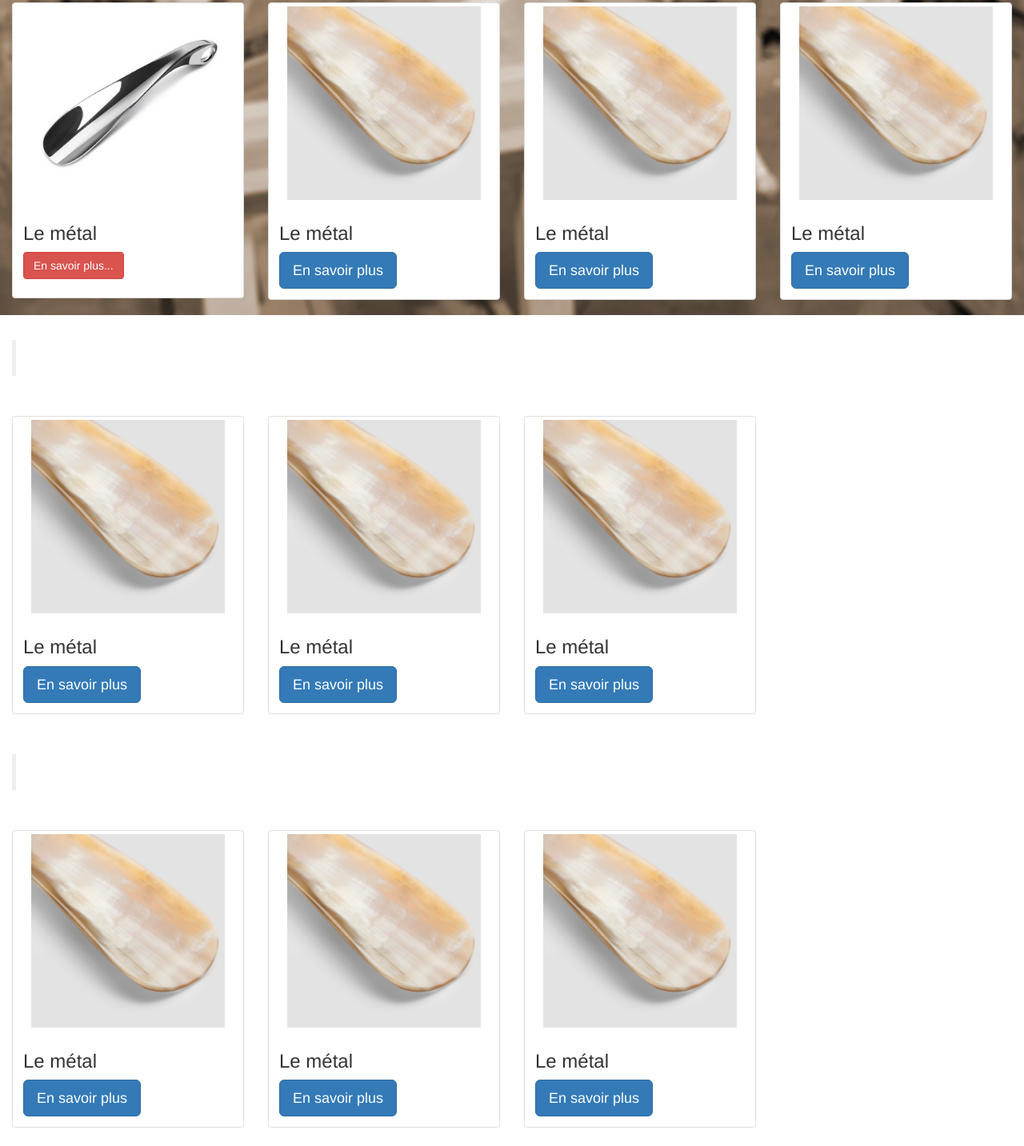
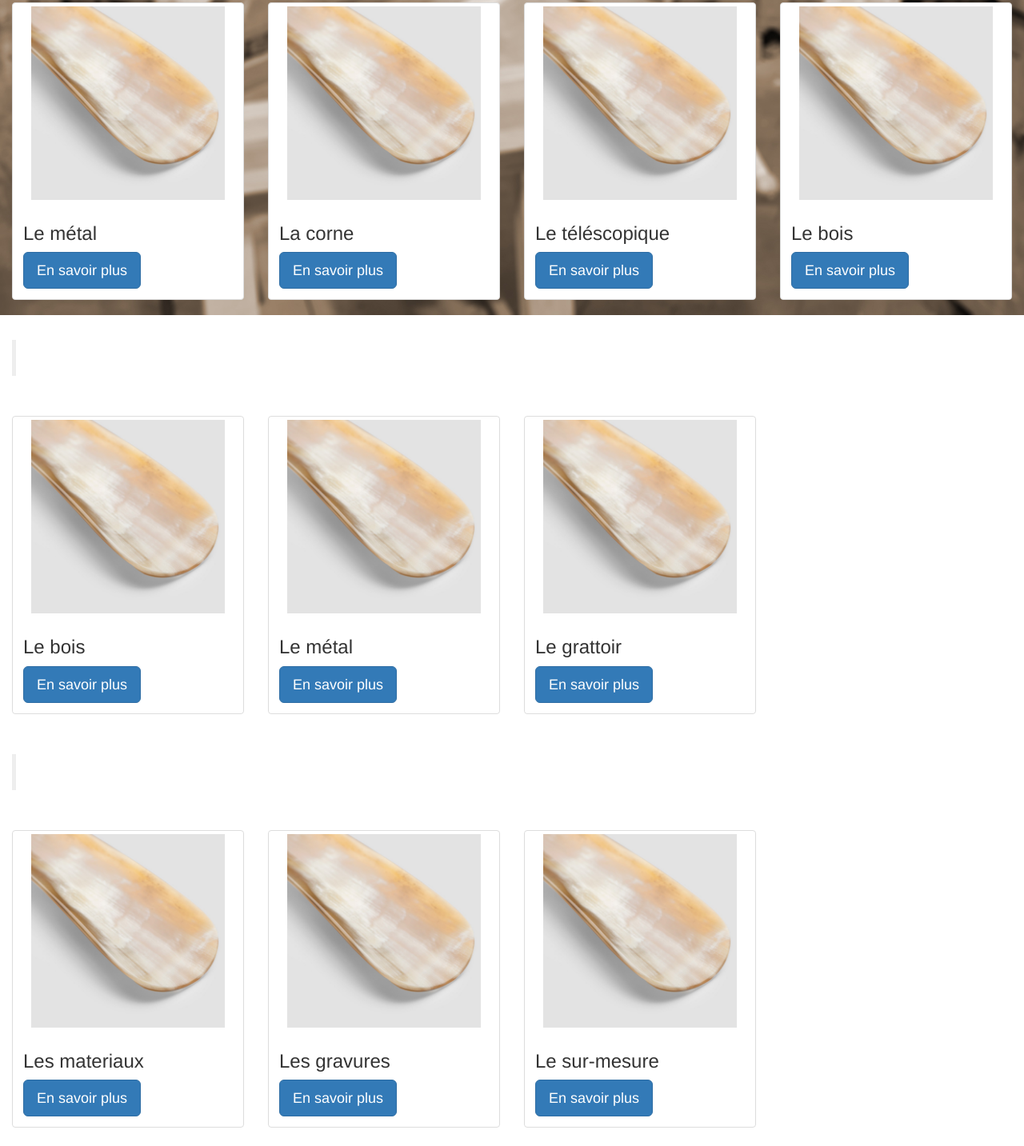
Before and after one commit to PatrickS45/projet_wildshoes, a plain HTML site: page index.html in a window 1280 px wide. Shown: the part 891-2324 px from the top of the page at 80% size. Drawn offline with nearby package versions, Linux system fonts and the light colour scheme.

Commit message:
ancres finies

```diff
--- a/index.html
+++ b/index.html
@@ -42,25 +42,25 @@
                         <li class="dropdown">
                             <a href="#" class="dropdown-toggle" data-toggle="dropdown" role="button" aria-haspopup="true" aria-expanded="false">Nos chausse-pieds <span class="caret"></span></a>
                             <ul class="dropdown-menu">
-                                <li><a href="#">Le métal</a></li>
-                                <li><a href="#">La corne</a></li>
-                                <li><a href="#">Le téléscopique</a></li>
-                                <li><a href="#">Le bois</a></li>
+                                <li><a href="#chausse-pied_metal">Le métal</a></li>
+                                <li><a href="#chausse-pied_corne">La corne</a></li>
+                                <li><a href="#chausse-pied_telescopique">Le téléscopique</a></li>
+                                <li><a href="#chausse-pied_bois">Le bois</a></li>
                             </ul>
                         </li>
                         <li class="dropdown">
                             <a href="#" class="dropdown-toggle" data-toggle="dropdown" role="button" aria-haspopup="true" aria-expanded="false">Nos tire-bottes <span class="caret"></span></a>
                             <ul class="dropdown-menu">
-                                <li><a href="#">Le bois</a></li>
-                                <li><a href="#">Le métal</a></li>
-                                <li><a href="#">Le grattoir</a></li>
+                                <li><a href="#tire-botte_bois">Le bois</a></li>
+                                <li><a href="#tire-botte_metal">Le métal</a></li>
+                                <li><a href="#grattoir">Le grattoir</a></li>
                             </ul>
                         <li class="dropdown">
                             <a href="#" class="dropdown-toggle" data-toggle="dropdown" role="button" aria-haspopup="true" aria-expanded="false">Personnalisation <span class="caret"></span></a>
                             <ul class="dropdown-menu">
-                                <li><a href="#">Les matériaux</a></li>
-                                <li><a href="#">Les gravures</a></li>
-                                <li><a href="#">Le sur-mesure</a></li>
+                                <li><a href="#materiaux">Les matériaux</a></li>
+                                <li><a href="#gravures">Les gravures</a></li>
+                                <li><a href="#sur-mesure">Le sur-mesure</a></li>
                             </ul>
                         <li><a href="#">Nous contacter</a></li>
                         </li>
@@ -153,21 +153,8 @@
 <div class="container-fluid">
     <div class="row">
         <div class="col-lg-3 col-md-4 col-sm-6 col-xs-12">
-            <div class="thumbnail">
-                <img class="chausse" src="image/chausse_pied_metal.jpeg" alt="Chausse-Pied">
-                <div class="caption">
-                    <h3>Le métal</h3>
-                    <p><a href="#" class="btn btn-danger" role="button">En savoir plus...</a> </p>
-
-                </div>
-            </div>
-        </div>
-
-
-
-    <div class="col-lg-3 col-md-4 col-sm-6 col-xs-12">
         <div class="thumbnail">
-            <img class="chausse" src="image/chausse_pied_corne.jpeg" alt="Le métal">
+            <img class="chausse" src="image/chausse_pied_corne.jpeg" alt="Le chausse-pied_metal" id="chausse-pied_metal">
             <div class="caption">
                 <h3>Le métal</h3>
 
@@ -197,11 +184,14 @@
         </div>
     </div>
 
+
+
+
     <div class="col-lg-3 col-md-4 col-sm-6 col-xs-12">
         <div class="thumbnail">
-            <img class="chausse" src="image/chausse_pied_corne.jpeg" alt="Le métal">
+            <img class="chausse" src="image/chausse_pied_corne.jpeg" alt="Le chausse-pied corne" id="chausse-pied_corne">
             <div class="caption">
-                <h3>Le métal</h3>
+                <h3>La corne</h3>
 
                 <!-- Button trigger modal -->
                 <button type="button" class="btn btn-primary btn-lg" data-toggle="modal" data-target="#myModal">
@@ -231,9 +221,41 @@
 
     <div class="col-lg-3 col-md-4 col-sm-6 col-xs-12">
         <div class="thumbnail">
-            <img class="chausse" src="image/chausse_pied_corne.jpeg" alt="Le métal">
+            <img class="chausse" src="image/chausse_pied_corne.jpeg" alt="Le chausse-pied téléscopique" id="chausse-pied_telescopique">
             <div class="caption">
-                <h3>Le métal</h3>
+                <h3>Le téléscopique</h3>
+
+                <!-- Button trigger modal -->
+                <button type="button" class="btn btn-primary btn-lg" data-toggle="modal" data-target="#myModal">
+                    En savoir plus
+                </button>
+
+                <!-- Modal -->
+                <div class="modal fade" id="myModal" tabindex="-1" role="dialog" aria-labelledby="myModalLabel">
+                    <div class="modal-dialog" role="document">
+                        <div class="modal-content">
+                            <div class="modal-header">
+
+                                <h4 class="modal-title" id="myModalLabel">Chausse-pied en métal</h4>
+                            </div>
+                            <div class="modal-body">
+                                <img src="image/chausse_pied_metal.jpeg" alt="un chausse-pied en métal"/>
+                            </div>
+                            <div class="modal-footer">
+                                <button type="button" class="btn btn-default" data-dismiss="modal">Fermer</button>
+                            </div>
+                        </div>
+                    </div>
+                </div>
+            </div>
+        </div>
+    </div>
+
+    <div class="col-lg-3 col-md-4 col-sm-6 col-xs-12">
+        <div class="thumbnail">
+            <img class="chausse" src="image/chausse_pied_corne.jpeg" alt="Le chausse-pied bois" id="chausse-pied_bois">
+            <div class="caption">
+                <h3>Le bois</h3>
 
                 <!-- Button trigger modal -->
                 <button type="button" class="btn btn-primary btn-lg" data-toggle="modal" data-target="#myModal">
@@ -266,7 +288,7 @@
 
 </div>
 
-
+<!---------------------------------------------------------- CITATION 2 --------------------------------------------------------->
 
 <div class="bloc_citation">
 
@@ -290,7 +312,39 @@
     <div class="row">
         <div class="col-lg-3 col-md-4 col-sm-6 col-xs-12">
             <div class="thumbnail">
-                <img class="chausse" src="image/chausse_pied_corne.jpeg" alt="Le métal">
+                <img class="chausse" src="image/chausse_pied_corne.jpeg" alt="Le tire-botte bois" id="tire-botte_bois">
+                <div class="caption">
+                    <h3>Le bois</h3>
+
+                    <!-- Button trigger modal -->
+                    <button type="button" class="btn btn-primary btn-lg" data-toggle="modal" data-target="#myModal">
+                        En savoir plus
+                    </button>
+
+                    <!-- Modal -->
+                    <div class="modal fade" id="myModal" tabindex="-1" role="dialog" aria-labelledby="myModalLabel">
+                        <div class="modal-dialog" role="document">
+                            <div class="modal-content">
+                                <div class="modal-header">
+
+                                    <h4 class="modal-title" id="myModalLabel">Chausse-pied en métal</h4>
+                                </div>
+                                <div class="modal-body">
+                                    <img src="image/chausse_pied_metal.jpeg" alt="un chausse-pied en métal"/>
+                                </div>
+                                <div class="modal-footer">
+                                    <button type="button" class="btn btn-default" data-dismiss="modal">Fermer</button>
+                                </div>
+                            </div>
+                        </div>
+                    </div>
+                </div>
+            </div>
+        </div>
+
+        <div class="col-lg-3 col-md-4 col-sm-6 col-xs-12">
+            <div class="thumbnail">
+                <img class="chausse" src="image/chausse_pied_corne.jpeg" alt="Le tire-botte métal" id="tire-botte_metal">
                 <div class="caption">
                     <h3>Le métal</h3>
 
@@ -322,9 +376,63 @@
 
         <div class="col-lg-3 col-md-4 col-sm-6 col-xs-12">
             <div class="thumbnail">
-                <img class="chausse" src="image/chausse_pied_corne.jpeg" alt="Le métal">
+                <img class="chausse" src="image/chausse_pied_corne.jpeg" alt="Le grattoir" id="grattoir">
                 <div class="caption">
-                    <h3>Le métal</h3>
+                    <h3>Le grattoir</h3>
+
+                    <!-- Button trigger modal -->
+                    <button type="button" class="btn btn-primary btn-lg" data-toggle="modal" data-target="#myModal">
+                        En savoir plus
+                    </button>
+
+                    <!-- Modal -->
+                    <div class="modal fade" id="myModal" tabindex="-1" role="dialog" aria-labelledby="myModalLabel">
+                        <div class="modal-dialog" role="document">
+                            <div class="modal-content">
+                                <div class="modal-header">
+
+                                    <h4 class="modal-title" id="myModalLabel">Chausse-pied en métal</h4>
+                                </div>
+                                <div class="modal-body">
+                                    <img src="image/chausse_pied_metal.jpeg" alt="un chausse-pied en métal"/>
+                                </div>
+                                <div class="modal-footer">
+                                    <button type="button" class="btn btn-default" data-dismiss="modal">Fermer</button>
+                                </div>
+                            </div>
+                        </div>
+                    </div>
+                </div>
+            </div>
+        </div>
+    </div>
+</div>
+
+<!--------------------------------------------------------------------- CITATION 3----------------------------------------------------------------->
+
+
+<div class="bloc_citation">
+    <div class="container-fluid">
+        <div class="row">
+            <div class="col-lg-12 col-md-4 col-sm-6 hidden-xs">
+                <blockquote>
+                    <p>"Neque porro quisquam est qui dolorem ipsum quia dolor sit amet, consectetur, adipisci velit..."</p>
+                </blockquote>
+            </div>
+        </div>
+    </div>
+</div>
+
+<!--------------------------------------------------------------------- PERSONNALISATION ----------------------------------------------------------------->
+
+
+<div class="container-fluid">
+    <div class="row">
+        <div class="col-lg-3 col-md-4 col-sm-6 col-xs-12">
+            <div class="thumbnail">
+                <img class="chausse" src="image/chausse_pied_corne.jpeg" alt="Les matériaux" id="materiaux">
+                <div class="caption">
+                    <h3>Les materiaux</h3>
 
                     <!-- Button trigger modal -->
                     <button type="button" class="btn btn-primary btn-lg" data-toggle="modal" data-target="#myModal">
@@ -354,68 +462,9 @@
 
         <div class="col-lg-3 col-md-4 col-sm-6 col-xs-12">
             <div class="thumbnail">
-                <img class="chausse" src="image/chausse_pied_corne.jpeg" alt="Le métal">
+                <img class="chausse" src="image/chausse_pied_corne.jpeg" alt="Les gravures" id="gravures">
                 <div class="caption">
-                    <h3>Le métal</h3>
-
-                    <!-- Button trigger modal -->
-                    <button type="button" class="btn btn-primary btn-lg" data-toggle="modal" data-target="#myModal">
-                        En savoir plus
-                    </button>
-
-                    <!-- Modal -->
-                    <div class="modal fade" id="myModal" tabindex="-1" role="dialog" aria-labelledby="myModalLabel">
-                        <div class="modal-dialog" role="document">
-                            <div class="modal-content">
-                                <div class="modal-header">
-
-                                    <h4 class="modal-title" id="myModalLabel">Chausse-pied en métal</h4>
-                                </div>
-                                <div class="modal-body">
-                                    <img src="image/chausse_pied_metal.jpeg" alt="un chausse-pied en métal"/>
-                                </div>
-                                <div class="modal-footer">
-                                    <button type="button" class="btn btn-default" data-dismiss="modal">Fermer</button>
-                                </div>
-                            </div>
-                        </div>
-                    </div>
-                </div>
-            </div>
-        </div>
-
-
-
-    </div>
-
-
-</div>
-
-<!--------------------------------------------------------------------- CITATION 3----------------------------------------------------------------->
-
-
-<div class="bloc_citation">
-    <div class="container-fluid">
-        <div class="row">
-            <div class="col-lg-12 col-md-4 col-sm-6 hidden-xs">
-                <blockquote>
-                    <p>"Neque porro quisquam est qui dolorem ipsum quia dolor sit amet, consectetur, adipisci velit..."</p>
-                </blockquote>
-            </div>
-        </div>
-    </div>
-</div>
-
-<!--------------------------------------------------------------------- PERSONNALISATION ----------------------------------------------------------------->
-
-
-<div class="container-fluid">
-    <div class="row">
-        <div class="col-lg-3 col-md-4 col-sm-6 col-xs-12">
-            <div class="thumbnail">
-                <img class="chausse" src="image/chausse_pied_corne.jpeg" alt="Le métal">
-                <div class="caption">
-                    <h3>Le métal</h3>
+                    <h3>Les gravures</h3>
 
                     <!-- Button trigger modal -->
                     <button type="button" class="btn btn-primary btn-lg" data-toggle="modal" data-target="#myModal">
@@ -445,41 +494,9 @@
 
         <div class="col-lg-3 col-md-4 col-sm-6 col-xs-12">
             <div class="thumbnail">
-                <img class="chausse" src="image/chausse_pied_corne.jpeg" alt="Le métal">
+                <img class="chausse" src="image/chausse_pied_corne.jpeg" alt="Le sur-mesure" id="sur-mesure">
                 <div class="caption">
-                    <h3>Le métal</h3>
-
-                    <!-- Button trigger modal -->
-                    <button type="button" class="btn btn-primary btn-lg" data-toggle="modal" data-target="#myModal">
-                        En savoir plus
-                    </button>
-
-                    <!-- Modal -->
-                    <div class="modal fade" id="myModal" tabindex="-1" role="dialog" aria-labelledby="myModalLabel">
-                        <div class="modal-dialog" role="document">
-                            <div class="modal-content">
-                                <div class="modal-header">
-
-                                    <h4 class="modal-title" id="myModalLabel">Chausse-pied en métal</h4>
-                                </div>
-                                <div class="modal-body">
-                                    <img src="image/chausse_pied_metal.jpeg" alt="un chausse-pied en métal"/>
-                                </div>
-                                <div class="modal-footer">
-                                    <button type="button" class="btn btn-default" data-dismiss="modal">Fermer</button>
-                                </div>
-                            </div>
-                        </div>
-                    </div>
-                </div>
-            </div>
-        </div>
-
-        <div class="col-lg-3 col-md-4 col-sm-6 col-xs-12">
-            <div class="thumbnail">
-                <img class="chausse" src="image/chausse_pied_corne.jpeg" alt="Le métal">
-                <div class="caption">
-                    <h3>Le métal</h3>
+                    <h3>Le sur-mesure</h3>
 
                     <!-- Button trigger modal -->
                     <button type="button" class="btn btn-primary btn-lg" data-toggle="modal" data-target="#myModal">
```
